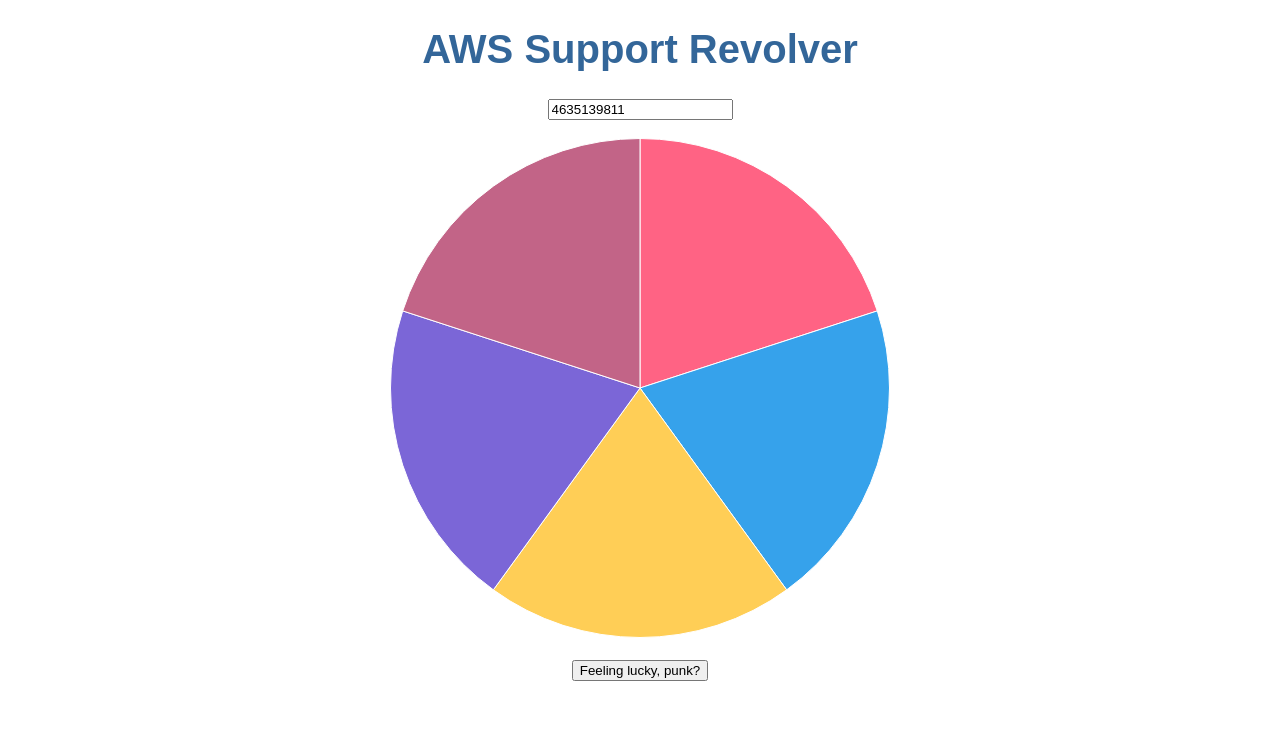
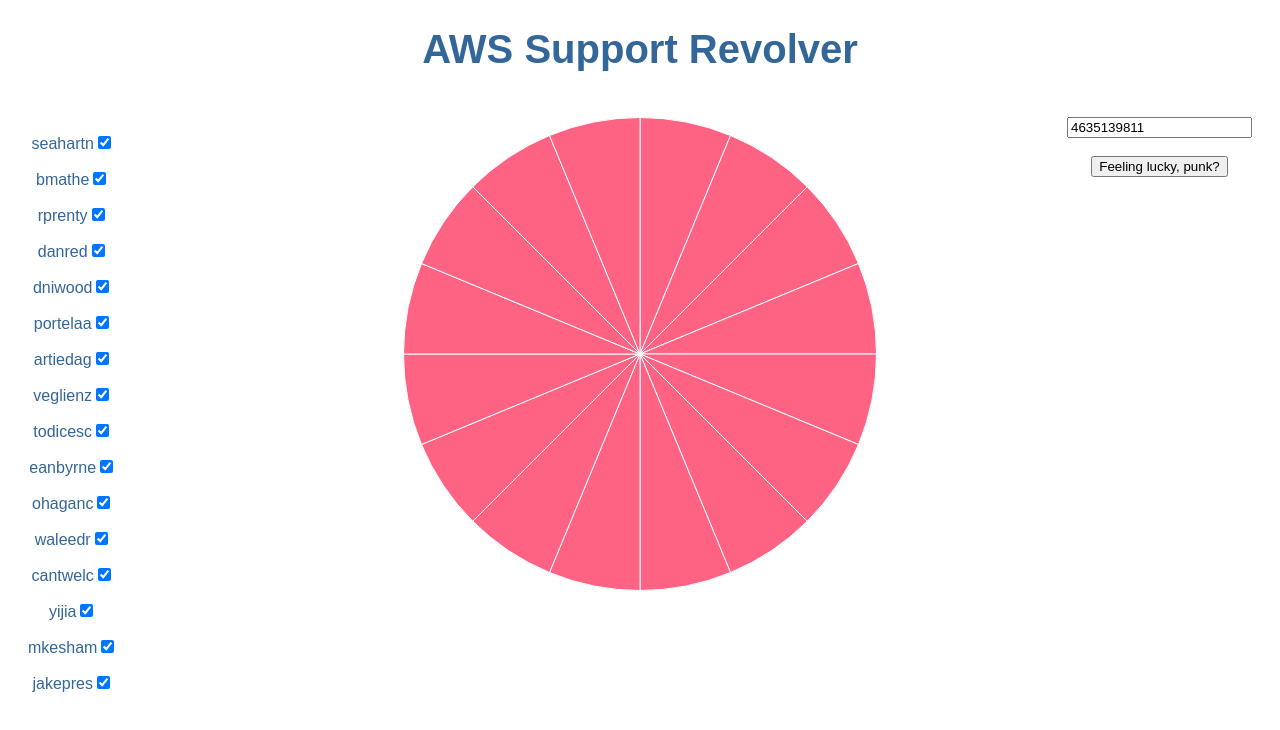
Before and after one commit to sharto66/RevolverApp, an Angular app: page / in a window 1280 px wide. Shown: the top 730 px of the page. Built offline with nearby package versions, Linux system fonts and the light colour scheme; no server answers.

Commit message:
Can now select users to add and remove, various other changes

```diff
--- a/src/app/app.component.css
+++ b/src/app/app.component.css
@@ -2,6 +2,20 @@
   color: #369;
   font-family: Arial, Helvetica, sans-serif;
   font-size: 250%;
+}
+
+.availability-div {
+    color: #369;
+    font-family: Arial, Helvetica, sans-serif;
+    font-size: 100%;
+    float: left;
+    display: inline-block;
+    margin-left: 20px;
+}
+
+.control-div {
+    float: right;
+    margin-right: 20px;
 }
 
 .chart-div {
--- a/src/app/app.component.html
+++ b/src/app/app.component.html
@@ -1,29 +1,40 @@
 <div style="text-align:center">
     <h1>AWS Support Revolver</h1>
-    <div>
-        <input [value]="caseId" (input)="caseId = $event.target.value">
+    <br>
+    <div class="availability-div">
+        <div style="display:block" *ngFor="let engineer of engineers">
+            <p>
+                {{ engineer.name }}<input type="checkbox" name="{{ engineer.name }}" (change)="availabilityChecked($event.target)" checked>
+            </p>
+        </div>
     </div>
-    <br>
+    <div class="control-div">
+        <div>
+            <div>
+                <input [value]="caseId" (input)="caseId = $event.target.value">
+            </div>
+            <br>
+            <button (click)="buttonClicked()" [disabled]="spinInProgress">
+                Feeling lucky, punk?
+            </button>
+        </div>
+    </div>
     <div class="chart-div">
-        <canvas id="da-revolver" width="500" height="500"></canvas>
+        <canvas id="da-revolver" width="400" height="300"></canvas>
     </div>
-    <br>
-    <button (click)="buttonClicked()" [disabled]="spinInProgress">
-        Feeling lucky, punk?
-    </button>
     <br><br>
     <div class="result-text">
         {{ result }}
     </div>
     <div class="invisible-content">
         <form action="https://paragon-na.amazon.com/hz/action/transfer-case-to-agent" target="post-output" method="POST">
-            <input name="caseId" value="{{caseId}}">
-            <input name="agentLogin" value="{{agent}}">
-            <input name="transferReason" value="Transferred to {{agent}}">
+            <input name="caseId" value="{{ caseId }}">
+            <input name="agentLogin" value="{{ agent }}">
+            <input name="transferReason" value="Transferred to {{ agent }}">
             <button #formPost type="submit">Submit</button>
         </form>
         <form enctype="text/plain" target="chime-output" method="POST" action="">
-            <input name='{"Content": "{{agent}}@ has been transferred case {{caseId}} by Support Revolver", "trash": "' value='"}'>
+            <input name='{"Content": "{{ agent }}@ has been transferred case {{ caseId }} by Support Revolver", "trash": "' value='"}'>
             <button #chimePost type="submit">Submit</button>
         </form>
         <iframe name="post-output"></iframe>
--- a/src/app/app.component.ts
+++ b/src/app/app.component.ts
@@ -1,4 +1,5 @@
 import { AfterViewInit, Component, ElementRef, OnInit, ViewChild } from '@angular/core';
+import { Engineer } from './engineer/engineer';
 import { HttpClient } from '@angular/common/http';
 import { Chart } from 'chart.js';
 import 'chart.piecelabel.js';
@@ -13,41 +14,71 @@
     @ViewChild('chimePost') chimePost: ElementRef;
     @ViewChild('formPost') formPost: ElementRef;
 
-    constructor(private http: HttpClient) {}
-
+    engineers: Engineer[] = [];
     agent: string = null;
     caseId: number = 4635139811;
     spinInProgress: boolean = false;
-    result: string;
+    result: string = '';
     canvas: any;
     ctx: any;
     chart: Chart;
 
-    ngOnInit() {
+    constructor(private http: HttpClient) {
+        console.log('constructer fired');
+        this.engineers.push(new Engineer('seahartn', true));
+        this.engineers.push(new Engineer('bmathe', true));
+        this.engineers.push(new Engineer('rprenty', true));
+        this.engineers.push(new Engineer('danred', true));
+        this.engineers.push(new Engineer('dniwood', true));
+        this.engineers.push(new Engineer('portelaa', true));
+        this.engineers.push(new Engineer('artiedag', true));
+        this.engineers.push(new Engineer('veglienz', true));
+        this.engineers.push(new Engineer('todicesc', true));
+        this.engineers.push(new Engineer('eanbyrne', true));
+        this.engineers.push(new Engineer('ohaganc', true));
+        this.engineers.push(new Engineer('waleedr', true));
+        this.engineers.push(new Engineer('cantwelc', true));
+        this.engineers.push(new Engineer('yijia', true));
+        this.engineers.push(new Engineer('mkesham', true));
+        this.engineers.push(new Engineer('jakepres', true));
+    }
+
+    /*ngOnInit() {
         this.http.get('https://awssupport.amazon.com/profile/refresh_partial/agent_availability?profile_name=dms').subscribe(data => {
             console.log(data);
         });
-    }
+    }*/
 
     ngAfterViewInit() {
         this.canvas = document.getElementById('da-revolver');
         this.ctx = this.canvas.getContext('2d');
+        this.generateChart();
+        this.playAudio('gun-cock');
+    }
+
+    generateChart(): void {
+        let data: number[] = [];
+        let labels: string[] = [];
+        let backgroundColor: string[] = [];
+        for (let eng of this.engineers) {
+            if (eng.available) {
+                labels.push(eng.name);
+                data.push(1);
+                backgroundColor.push('rgba(255, 99, 132, 1)');
+            }
+        }
+        /*console.log(labels);
+        console.log(data);
+        console.log(backgroundColor);*/
+        if (this.chart) this.chart.destroy();
         this.chart = new Chart(this.ctx, {
             type: 'pie',
             data: {
-                labels: ["seahartn", "veglienz", "eanbyrne", "artiedag", "bmathe"],
+                labels: labels,
                 datasets: [{
-                    label: '# of Votes',
-                    data: [1,1,1,1,1],
-                    backgroundColor: [
-                        'rgba(255, 99, 132, 1)',
-                        'rgba(54, 162, 235, 1)',
-                        'rgba(255, 206, 86, 1)',
-                        'rgba(123, 102, 215, 1)',
-                        'rgba(194, 100, 135, 1)',
-                        'rgba(20, 200, 235, 1)',
-                        'rgba(132, 130, 178, 1)'
-                    ],
+                    label: '',
+                    data: data,
+                    backgroundColor: backgroundColor,
                     borderWidth: 1
                 }]
             },
@@ -57,15 +88,15 @@
                 },
                 pieceLabel: {
                     render: 'label',
-                    fontSize: 16,
+                    fontSize: 14,
                     fontColor: '#fff',
                     fontStyle: 'bold'
               },
-              responsive: false,
+              responsive: true,
               display: true
           }
       });
-      this.playAudio('gun-cock');
+      console.log(this.engineers);
     }
 
     buttonClicked(): void {
@@ -106,6 +137,17 @@
         });
     }
 
+    availabilityChecked(event: HTMLInputElement): void {
+        console.log(event.checked);
+        for (let i = 0; i < this.engineers.length; i++) {
+            if (this.engineers[i].name === event.name) {
+                console.log(this.engineers[i].name);
+                this.engineers[i].available = event.checked;
+            }
+        }
+        this.generateChart();
+    }
+
     assignCaseToAgent(): void {
         /*const url: string = 'https://hooks.chime.aws/incomingwebhooks/1e2f18a7-b594-4b49-8ce7-fadc19589df2?token=V2RDZzZMWTR8MXxSWmRmei1IdjlWMl9rMHpQQ2tGZk5Pdm42NTVWd2RJSzdwRTRERXVpazNZ';
         const body = {'Content': this.agent + ' has been assigned case ' + this.caseId + ' by Support Revolver.'}
--- a/src/app/app.module.ts
+++ b/src/app/app.module.ts
@@ -3,10 +3,12 @@
 import { NgModule } from '@angular/core';
 
 import { AppComponent } from './app.component';
+import { EngineerComponent } from './engineer/engineer.component';
 
 @NgModule({
   declarations: [
-    AppComponent
+    AppComponent,
+    EngineerComponent
   ],
   imports: [
     BrowserModule,
--- /dev/null
+++ b/src/app/engineer/engineer.component.html
@@ -0,0 +1,3 @@
+<div>
+    <p>{{name}}<p><input type="checkbox" value="{{available}}">
+</div>
--- /dev/null
+++ b/src/app/engineer/engineer.component.ts
@@ -0,0 +1,27 @@
+import { Component, OnInit } from '@angular/core';
+
+@Component({
+  selector: 'app-engineer',
+  templateUrl: './engineer.component.html',
+  styleUrls: ['./engineer.component.css']
+})
+
+export class EngineerComponent implements OnInit {
+
+    name: string;
+    available: boolean;
+
+    constructor(name: string, available: boolean) {
+        this.name = name;
+        this.available = available;
+    }
+
+    ngOnInit() {
+
+    }
+
+    availabilityChecked(event: any): void {
+        console.log('box checked');
+    }
+
+}
--- /dev/null
+++ b/src/app/engineer/engineer.ts
@@ -0,0 +1,11 @@
+export class Engineer {
+
+  name: string;
+  available: boolean;
+
+  constructor(name: string, available: boolean) {
+      this.name = name;
+      this.available = available;
+  }
+
+}
```
Also changed, not shown: src/app/engineer/engineer.component.css (added), 1 other file (tests, documents, lock files or other folders).
